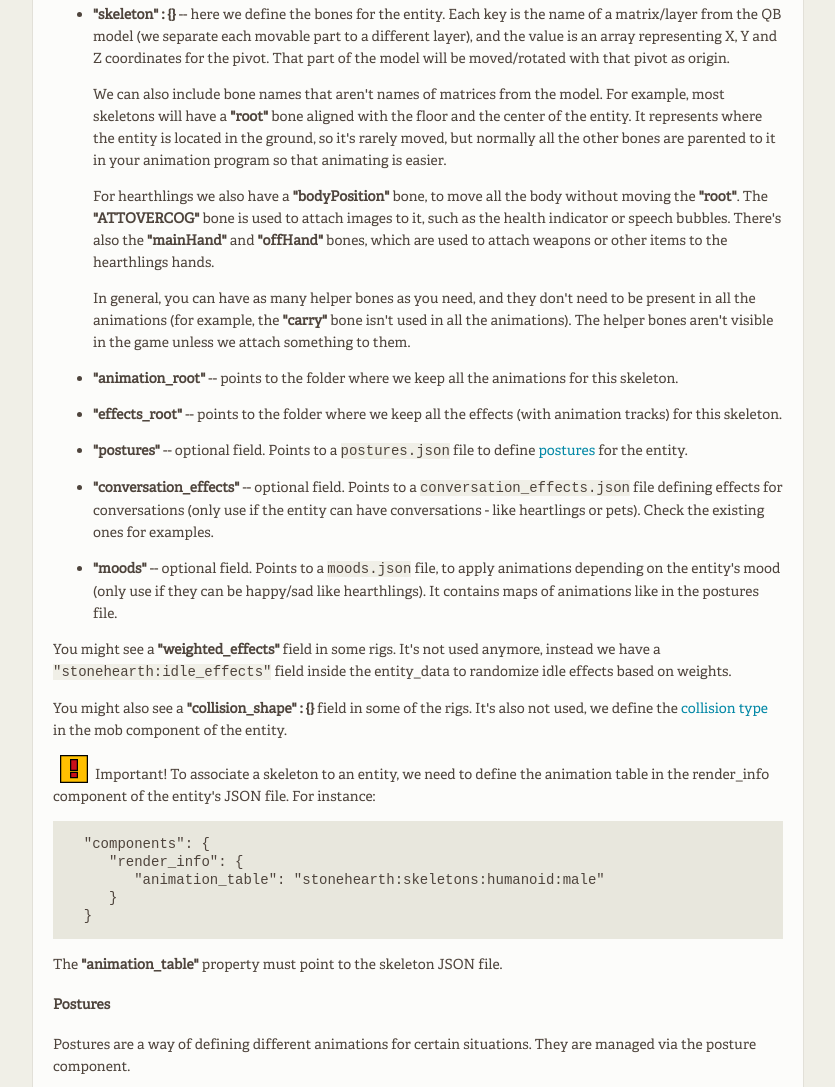
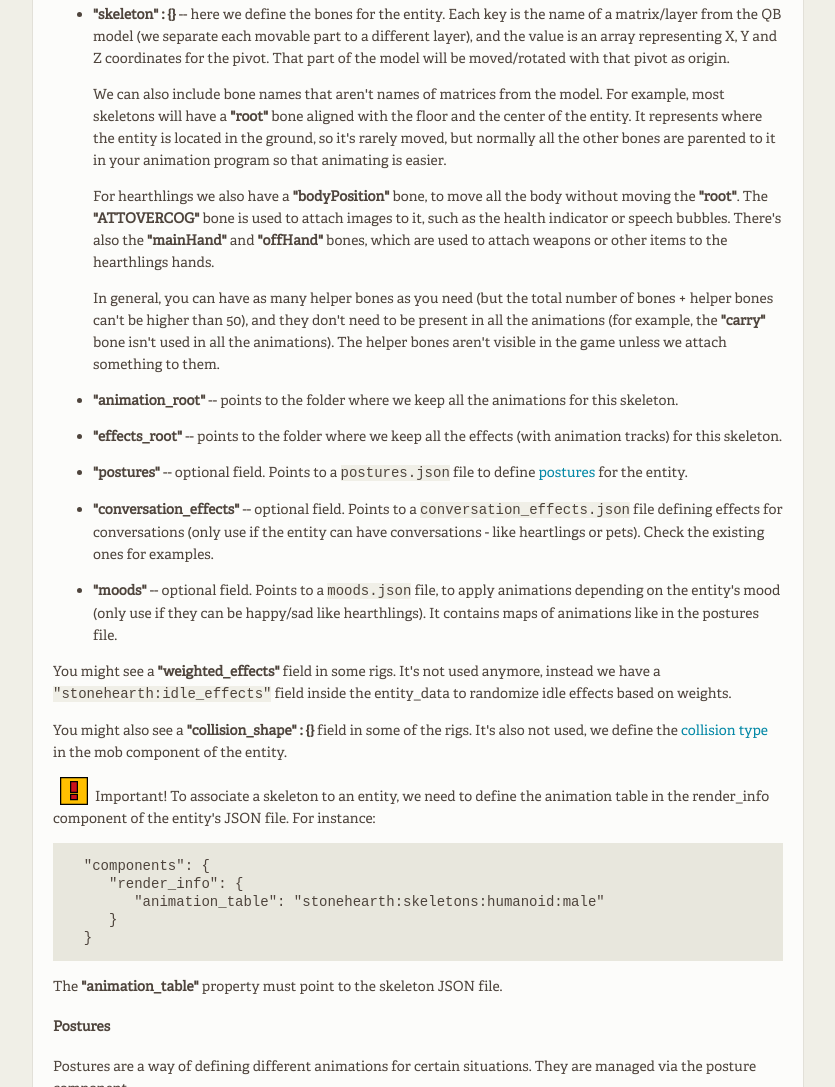
Before and after one commit to stonehearth/modding_guide, a plain HTML site: page modding_guide/basic/art/vfx/animations/index.html in a window 1280 px wide. Shown: the part 3253-4340 px from the top of the page, without its empty margins (351-1186 px from the left). Drawn offline with Linux system fonts and the light colour scheme.

Commit message:
Minor fixup on the animation guide.

```diff
--- a/modding_guide/basic/art/vfx/animations/index.html
+++ b/modding_guide/basic/art/vfx/animations/index.html
@@ -1375,7 +1375,7 @@
 
     <p>  For hearthlings we also have a <strong>"bodyPosition"</strong> bone, to move all the body without moving the <strong>"root"</strong>. The <strong>"ATTOVERCOG"</strong> bone is used to attach images to it, such as the health indicator or speech bubbles. There's also the <strong>"mainHand"</strong> and <strong>"offHand"</strong> bones, which are used to attach weapons or other items to the hearthlings hands.</p>
 
-    <p>  In general, you can have as many helper bones as you need, and they don't need to be present in all the animations (for example, the <strong>"carry"</strong> bone isn't used in all the animations). The helper bones aren't visible in the game unless we attach something to them.</p></li>
+    <p>  In general, you can have as many helper bones as you need (but the total number of bones + helper bones can't be higher than 50), and they don't need to be present in all the animations (for example, the <strong>"carry"</strong> bone isn't used in all the animations). The helper bones aren't visible in the game unless we attach something to them.</p></li>
     <li><p><strong>"animation_root"</strong> -- points to the folder where we keep all the animations for this skeleton.</p></li>
     <li><p><strong>"effects_root"</strong> -- points to the folder where we keep all the effects (with animation tracks) for this skeleton.</p></li>
     <li><p><strong>"postures"</strong> -- optional field. Points to a <code>postures.json</code> file to define <a href="#Postures">postures</a> for the entity.</p></li>
```
